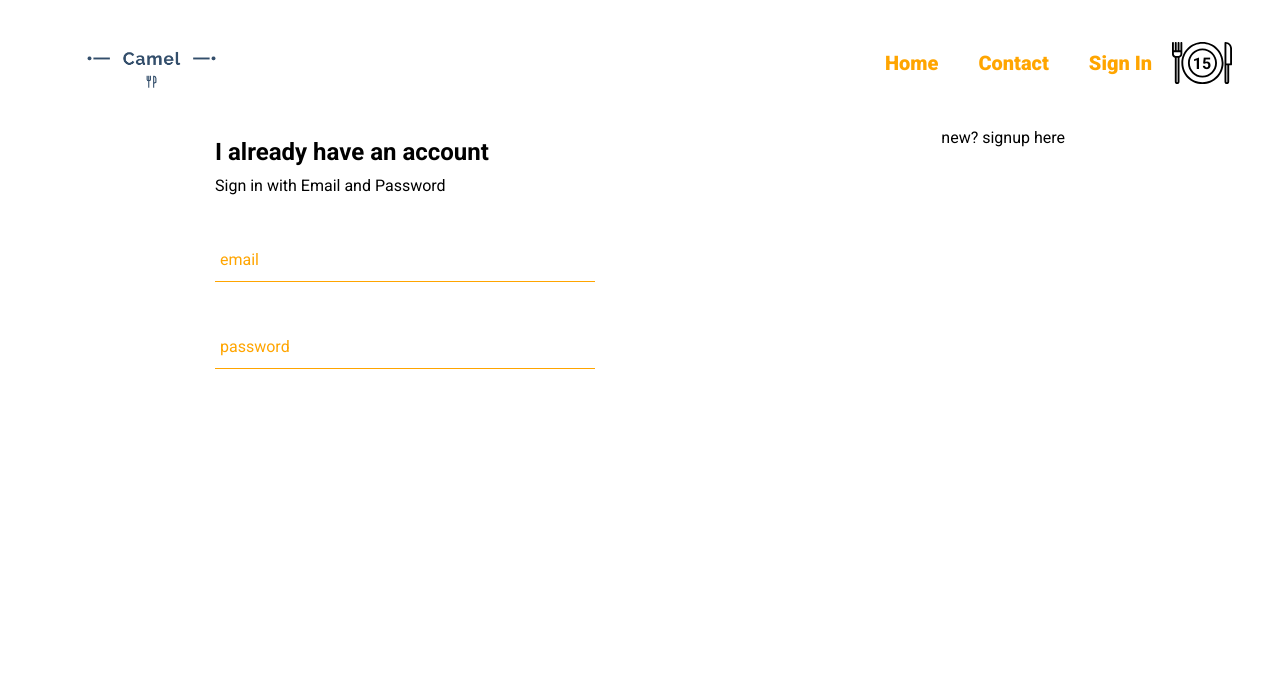
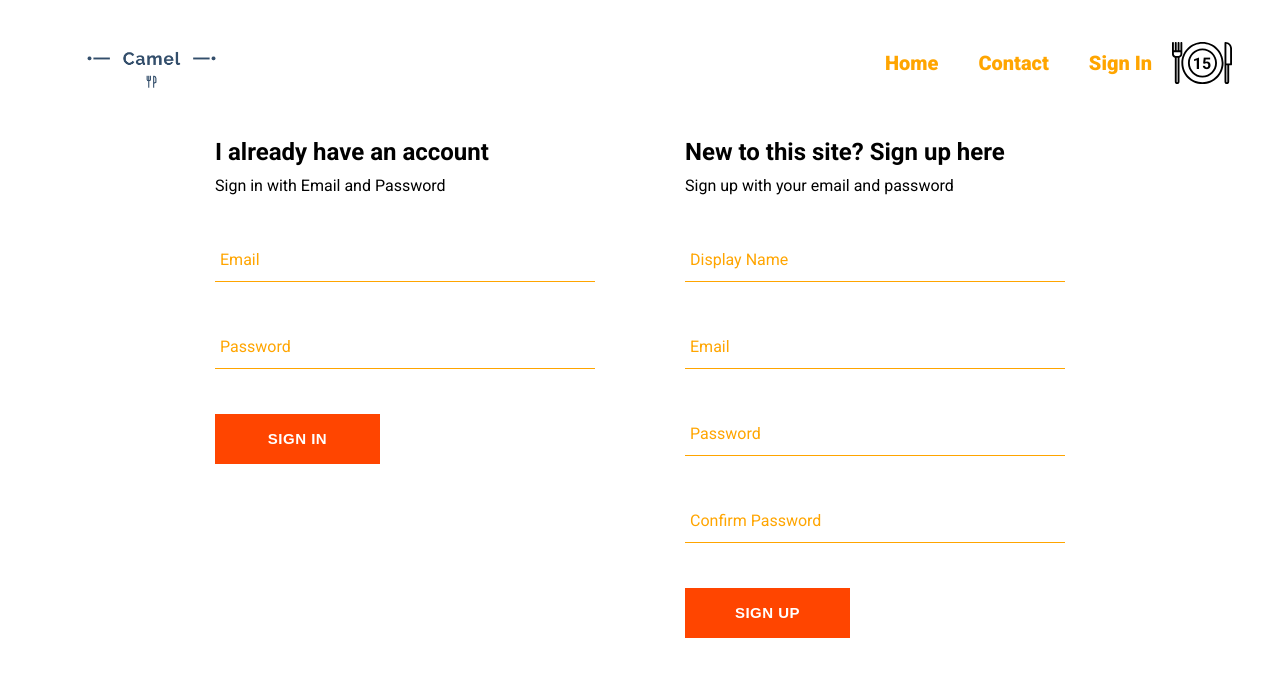
Before and after one commit to DwanW/delivery-sim, a React (Create React App) app: page /signin in a window 1280 px wide. Shown: the top 676 px of the page. Built offline with nearby package versions, Linux system fonts and the light colour scheme.

Commit message:
finishing up sign in sign up page UI

```diff
--- a/src/components/custom-button/custom-button.component.jsx
+++ b/src/components/custom-button/custom-button.component.jsx
@@ -3,7 +3,7 @@ import React from 'react';
 import './custom-button.styles.scss';
 
 const CustomButton = ({ children, ...props }) => (
-    <button {...props}>
+    <button className='customButton' {...props}>
         {children}
     </button>
 );
--- a/src/components/custom-button/custom-button.styles.scss
+++ b/src/components/custom-button/custom-button.styles.scss
@@ -0,0 +1,23 @@
+.customButton{
+    min-width: 165px;
+    width: auto;
+    height: 50px;
+    letter-spacing: 0.5px;
+    line-height: 50px;
+    padding: 0 35px 0 35px;
+    font-size: 15px;
+    text-transform: uppercase;
+    font-weight: bolder;
+    cursor: pointer;
+    display:flex;
+    justify-content: center;
+    background-color: orangered;
+    color: white;
+    border: none;
+
+    &:hover {
+    background-color: white;
+    color: orangered;
+    border: 1px solid orangered;
+    }
+}
--- a/src/components/sign-in/sign-in.component.jsx
+++ b/src/components/sign-in/sign-in.component.jsx
@@ -2,6 +2,7 @@ import React, { useState } from 'react';
 
 import './sign-in.styles.scss';
 import FormInput from '../form-input/form-input';
+import CustomButton from '../custom-button/custom-button.component';
 
 const SignIn = () => {
     const [userCredentials, setCredentials] = useState({ email:'', password:'' });
@@ -23,17 +24,17 @@ const SignIn = () => {
             <h2 className="signInTitle">I already have an account</h2>
             <span>Sign in with Email and Password</span>
             <form onSubmit={handleSubmit}>
-                <FormInput name='email' type='email' label='email' value={email} handleChange={handleChange} />
+                <FormInput name='email' type='email' label='Email' value={email} handleChange={handleChange} />
                 <FormInput
                     name='password'
                     type='password'
-                    label='password'
+                    label='Password'
                     value={password}
                     handleChange={handleChange}
                     required
                 />
                 <div className="signInButtons">
-
+                    <CustomButton type="submit">Sign In</CustomButton >
                 </div>
             </form>
         </div>
--- a/src/components/sign-up/sign-up.component.jsx
+++ b/src/components/sign-up/sign-up.component.jsx
@@ -1,10 +1,74 @@
-import React from 'react';
+import React, { useState } from 'react';
+
+import FormInput from '../form-input/form-input';
+import CustomButton from '../custom-button/custom-button.component';
+
 import './sign-up.styles.scss';
 
 const SignUp = () => {
+    const [userCredentials, setUserCredentials] = useState({
+        displayName: '',
+        email: '',
+        password: '',
+        confirmPassword: ''
+    });
 
-    return(
-        <div>new? signup here</div>
+    const { displayName, email, password, confirmPassword } = userCredentials;
+
+    const handleSubmit = async event => {
+        event.preventDefault();
+        if (password !== confirmPassword) {
+            alert("passwords don't match");
+            return;
+        }
+        console.log( displayName, email, password );
+    }
+
+    const handleChange = event => {
+        const { name, value } = event.target;
+        setUserCredentials({...userCredentials, [name]: value });
+    }
+
+    return (
+        <div className="signUpContainer">
+            <h2 className="signUpTitle">New to this site? Sign up here</h2>
+            <span>Sign up with your email and password</span>
+            <form onSubmit={handleSubmit}>
+                <FormInput
+                    type='text'
+                    name='displayName'
+                    value={displayName}
+                    onChange={handleChange}
+                    label='Display Name'
+                    required
+                />
+                <FormInput
+                    type='email'
+                    name='email'
+                    value={email}
+                    onChange={handleChange}
+                    label='Email'
+                    required
+                />
+                <FormInput
+                    type='password'
+                    name='password'
+                    value={password}
+                    onChange={handleChange}
+                    label='Password'
+                    required
+                />
+                <FormInput
+                    type='password'
+                    name='confirmPassword'
+                    value={confirmPassword}
+                    onChange={handleChange}
+                    label='Confirm Password'
+                    required
+                />
+                <CustomButton type='submit'>SIGN UP</CustomButton>
+            </form>
+        </div>
     )
 }
 
--- a/src/components/sign-up/sign-up.styles.scss
+++ b/src/components/sign-up/sign-up.styles.scss
@@ -0,0 +1,9 @@
+.signUpContainer{
+    display: flex;
+    flex-direction: column;
+    width: 380px;
+
+    .signUpTitle{
+        margin: 10px 0;
+    }
+}
```
